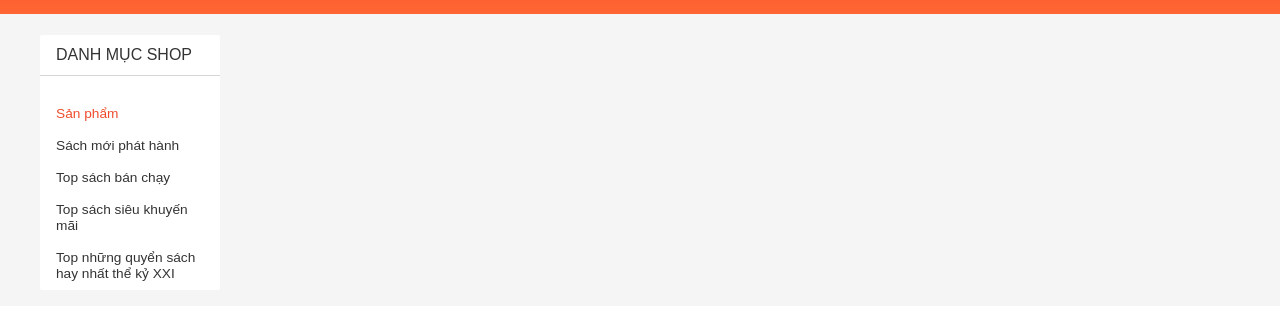
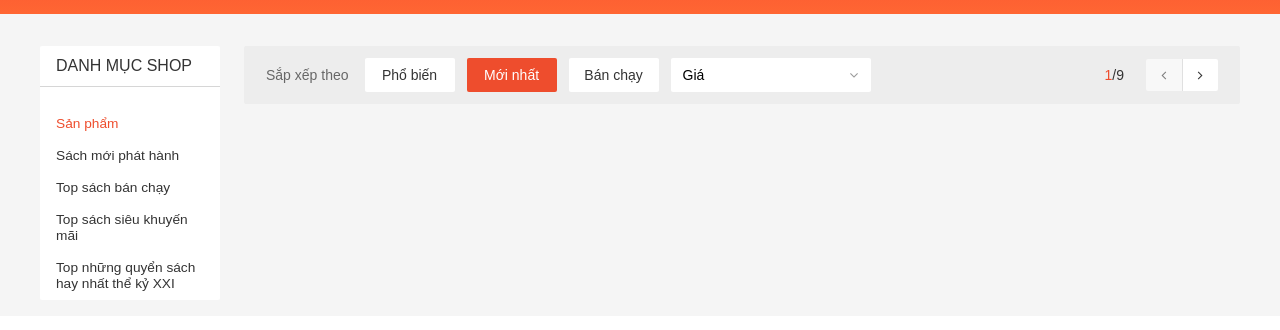
Before and after one commit to phamlethaohien/web, a plain HTML site: page Source base/index.html in a window 1280 px wide. Shown: the part 106-436 px from the top of the page. Drawn offline with Linux system fonts and the light colour scheme.

Commit message:
Home filter

```diff
--- a/Source base/assets/ css/base.css
+++ b/Source base/assets/ css/base.css
@@ -139,3 +139,56 @@ html{
     background-color: #b8b6b6;
     color: #929292;
 }
+
+/* Selection */
+.select-input{
+    height: 34px;
+    width: 200px;
+    padding: 0 12px;
+    border-radius: 2px;
+    background-color: var(--white-color);
+    display: flex;
+    align-items: center;
+    justify-content: space-between;
+    cursor: pointer;
+    position: relative;
+}
+
+.select-input__label{
+    font-size: 14px;
+}
+
+.select-input__icon{
+    color: #999;
+    font-size: 14px;
+}
+.select-input__list{
+    position: absolute;
+    left: 0;
+    right: 0;
+    top: 19px;
+    background-color: var(--white-color);
+    border-radius: 2px;
+    padding: 10px 16px;
+    display: none;
+}
+
+.select-input:hover .select-input__list{
+    display: block;
+}
+
+.select-input__item{
+    list-style: none;
+}
+
+.select-input__link{
+    text-decoration: none;
+    color: var(--text-color);
+    font-size: 14px;
+    display: block;
+    padding: 5px 0;
+}
+
+.select-input__link:hover{
+    color: var(--primary-color);
+}
--- a/Source base/assets/ css/main.css
+++ b/Source base/assets/ css/main.css
@@ -774,6 +774,10 @@
     background-color: #f5f5f5;
 }
 
+.app__content{
+    padding-top: 32px;
+}
+
 .category{
     border-radius: 2px;
     background-color: var(--white-color);
@@ -785,6 +789,7 @@
     font-size: 16px;
     color: var(--text-color);
     padding: 12px 16px;
+    margin-top: 0;
     border-bottom: 1px solid var(--border-color);
 }
 
@@ -813,3 +818,70 @@
 .category-item__link:hover{
     background-color: #ecececd2;;
 }
+
+/* Home Filter */
+.home-filter{
+    display: flex;
+    align-items: center;
+    padding: 12px 22px;
+    background-color: #ededed;
+    border-radius: 2px;
+}
+
+.home-filter__label{
+    color: #676767;
+    font-size: 14px;
+    margin-right: 16px;
+}
+
+.home-filter__btn{
+    width: 90px;
+    margin-right: 12px;
+    color: var(--text-color);
+}
+
+.home-filter__page{
+    display: flex;
+    align-items: center;
+    margin-left: auto;
+}
+
+.home-filter__page-num{
+    font-size: 14px;
+    color: var(--text-color);
+    margin-right: 22px;
+}
+
+.home-filter__page-current{
+    color: var(--primary-color);
+}
+
+.home-filter__page-control{
+    width: 72px;
+    height: 32px;
+    border-radius: 2px;
+    overflow: hidden;
+    display: flex;
+}
+
+.home-filter__page-btn{
+    flex: 1;
+    display: flex;
+    background-color: var(--white-color);
+    text-decoration: none;
+    color: var(--text-color);
+    font-size: 14px;
+}
+
+.home-filter__page-btn:first-child{
+    border-right: 1px solid var(--border-color);
+}
+
+.home-filter__page-btn--disable{
+    opacity: 0.6;
+    cursor: default;
+}
+
+.home-filter__page-icon{
+    margin: auto;
+}
--- a/Source base/index.html
+++ b/Source base/index.html
@@ -223,7 +223,7 @@
 
         <div class="app__container">
             <div class="grid">
-                <div class="grid__row">
+                <div class="grid__row app__content">
                     <div class="grid__column-2">
                         <nav class="category">
                             <h4 class="category__heading">DANH MỤC SHOP</h4>
@@ -247,7 +247,39 @@
                         </nav>
                     </div>
                     <div class="grid__column-10">
+                        <div class="home-filter">
+                            <span class="home-filter__label">Sắp xếp theo</span>
+                            <button class="home-filter__btn btn">Phổ biến</button>
+                            <button class="home-filter__btn btn btn--primary">Mới nhất</button>
+                            <button class="home-filter__btn btn">Bán chạy</button>
+                            <div class="select-input">
+                                <span class="select-input__label">Giá</span>
+                                <i class="select-input__icon fa fa-angle-down"></i>
+                                <ul class="select-input__list">
+                                    <li class="select-input__item">
+                                        <a href="" class="select-input__link">Giá: Thấp đến Cao</a>
+                                    </li>
+                                    <li class="select-input__item">
+                                        <a href="" class="select-input__link">Giá: Cao đến Thấp</a>
+                                    </li>
+                                </ul>
+                            </div>
 
+                            <div class="home-filter__page">
+                                <span class="home-filter__page-num">
+                                    <span class="home-filter__page-current">1</span>/9
+                                </span>
+
+                                <div class="home-filter__page-control">
+                                    <a href="" class="home-filter__page-btn home-filter__page-btn--disable">
+                                        <i class="home-filter__page-icon fa fa-angle-left" aria-hidden="true"></i>
+                                    </a>
+                                    <a href="" class="home-filter__page-btn">
+                                        <i class="home-filter__page-icon fa fa-angle-right" aria-hidden="true"></i>
+                                    </a>
+                                </div>
+                            </div>
+                        </div>
                     </div>
                 </div>
             </div>
```
